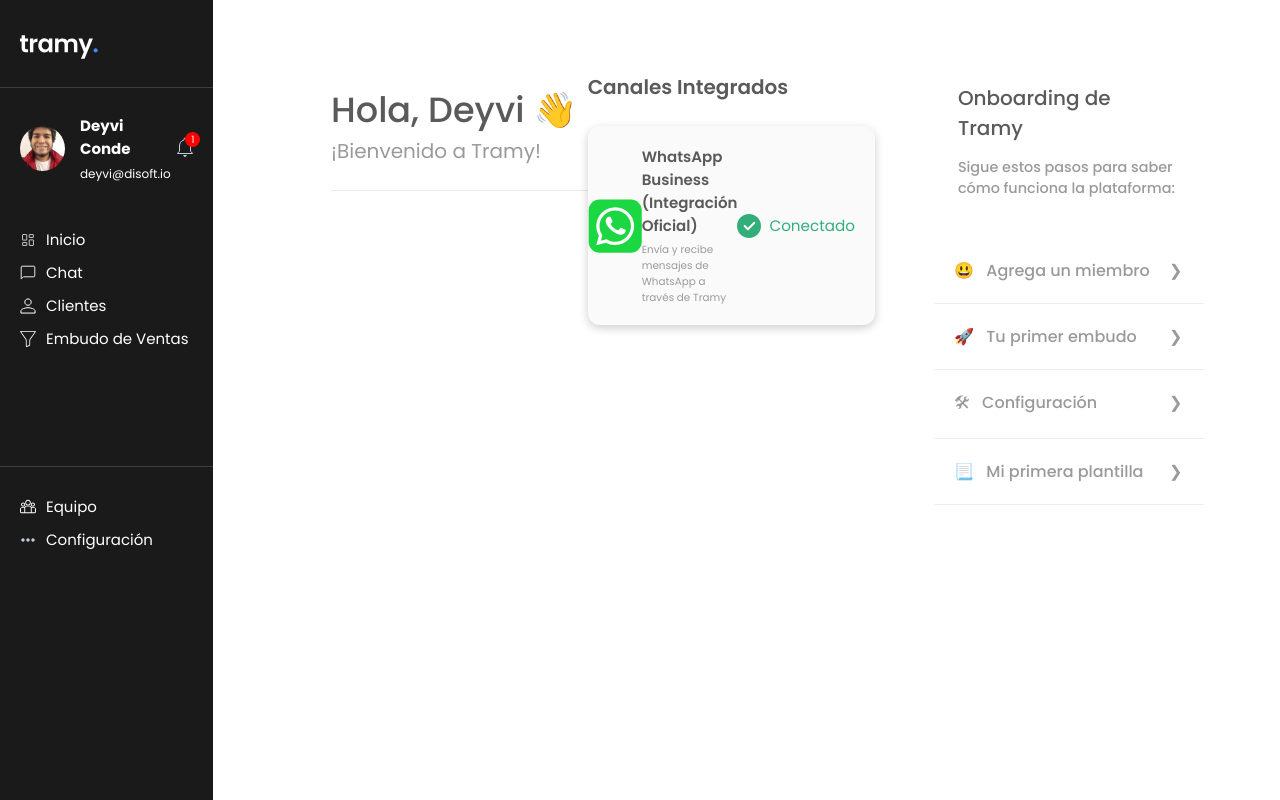
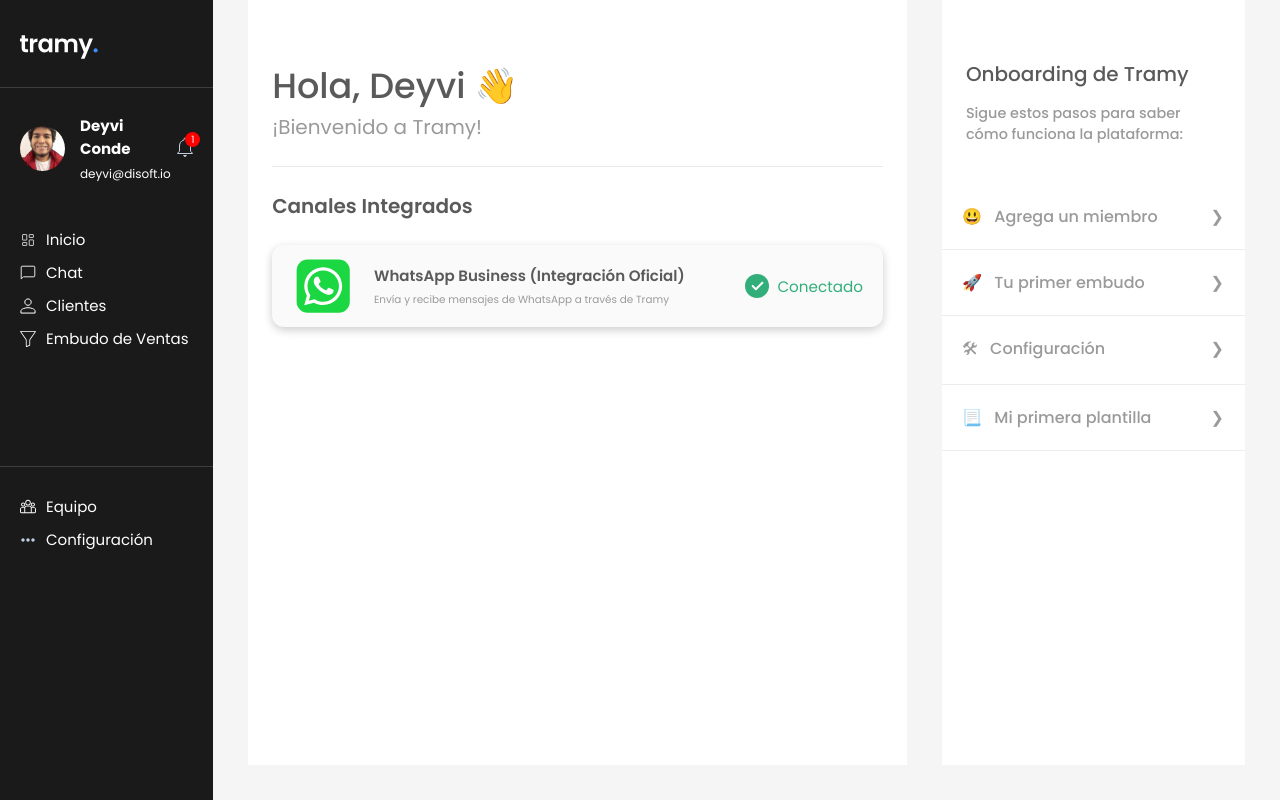
Before and after one commit to dotconde/tramy_client, a React (Create React App) app: page / in a window 1280 px wide. Built offline with nearby package versions, Linux system fonts and the light colour scheme.

Commit message:
BEMify Feed component

```diff
--- a/src/components/Feed/index.jsx
+++ b/src/components/Feed/index.jsx
@@ -5,13 +5,13 @@ import checkIcon from "../../assets/icons/check.svg";
 
 function Feed() {
   return (
-    <div className="home">
-      <section className="home__welcome">
+    <div className="feed">
+      <section className="feed__welcome">
         <h3>Hola, Deyvi 👋 </h3>
         <p>¡Bienvenido a Tramy!</p>
         <hr />
       </section>
-      <section className="channel-list">
+      <section className="feed__channel">
         <h4>Canales Integrados</h4>
         <article className="channel">
           <div className="channel__icon">
--- a/src/components/Feed/styles.css
+++ b/src/components/Feed/styles.css
@@ -1,23 +1,23 @@
-.home {
+.feed {
   margin: 0 1.09rem 2.18rem 2.18rem;
   padding: 1.5rem;
   background-color: #ffffff;
 }
 
-.home__welcome {
+.feed__welcome {
   display: block;
   justify-content: flex-start;
   align-items: center;
 }
 
-.home__welcome h3 {
+.feed__welcome h3 {
   font-weight: 500;
   font-size: 2.19rem;
   color: #5a5a5a;
   margin: 2.19rem 0 0;
 }
 
-.home__welcome p {
+.feed__welcome p {
   font-size: 1.25rem;
   color: #9a9a9a;
   margin: 0 0 1.5rem;
@@ -29,13 +29,13 @@ hr {
   border: none;
 }
 
-.channel-list {
+.feed__channel {
   display: block;
   justify-content: flex-start;
   align-items: center;
 }
 
-.channel-list h4 {
+.feed__channel h4 {
   font-weight: 600;
   font-size: 1.25rem;
   color: #5a5a5a;
```
